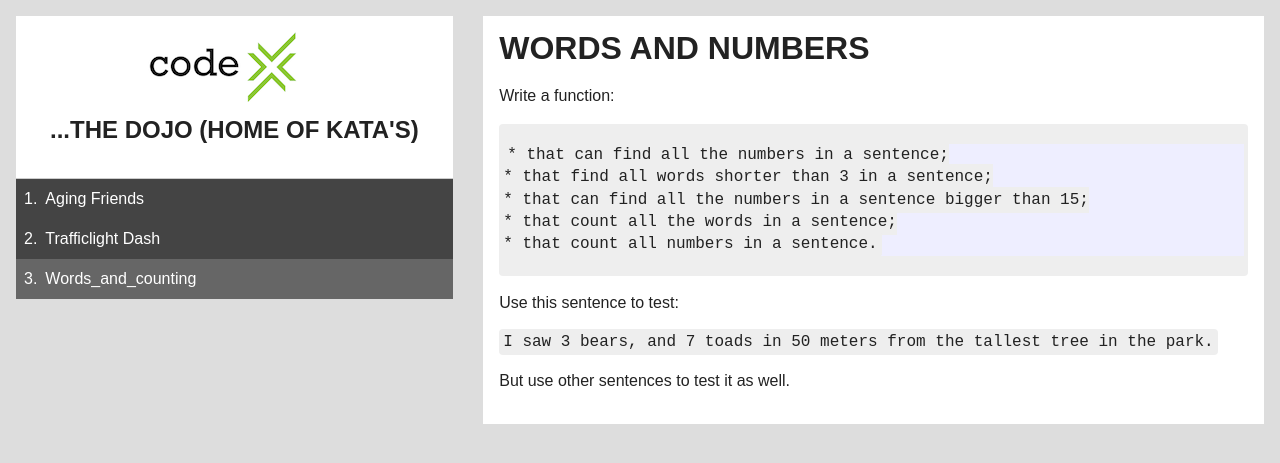
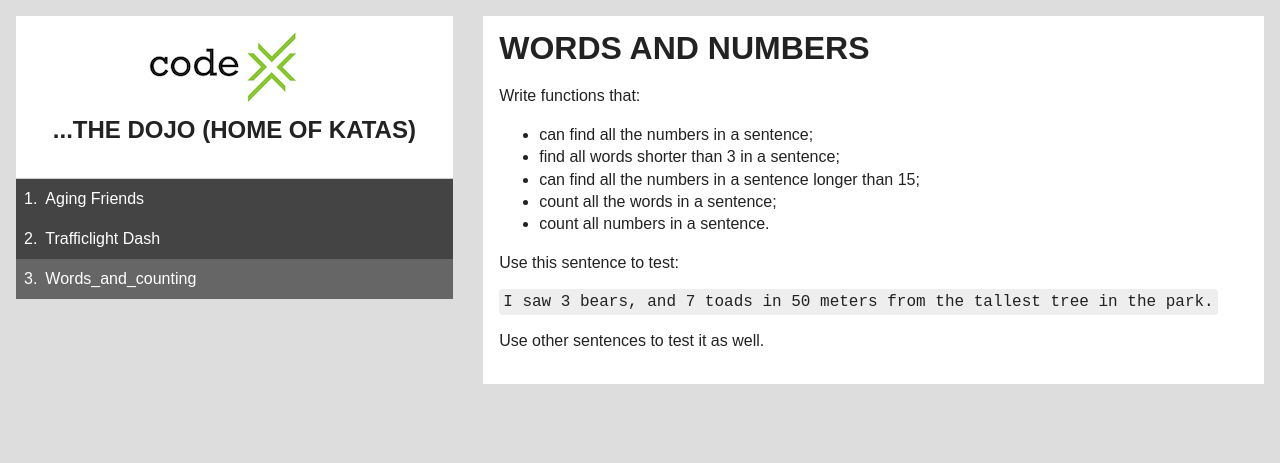
Before and after one commit to codex-academy/The-Dojo, a Jekyll site: the page built from _posts/2016-04-01-words_and_counting.md, in a window 1280 px wide. Shown: the top 463 px of the page. Built offline with Jekyll 4.4.1, drawn with Linux system fonts in a browser that asks for light colours.

Commit message:
Style tweaks

```diff
--- a/_config.yml
+++ b/_config.yml
@@ -6,7 +6,7 @@
 # 'jekyll serve'. If you change this file, please restart the server process.
 
 # Site settings
-title: ...the Dojo (home of Kata's)
+title: ...the Dojo (home of Katas)
 
 # Build settings
 markdown: kramdown
--- a/_posts/2016-04-01-words_and_counting.md
+++ b/_posts/2016-04-01-words_and_counting.md
@@ -4,16 +4,16 @@ layout: default
 
 # Words and numbers
 
-Write a function:
+Write functions that:
 
-    * that can find all the numbers in a sentence;
-    * that find all words shorter than 3 in a sentence;
-    * that can find all the numbers in a sentence bigger than 15;
-    * that count all the words in a sentence;
-    * that count all numbers in a sentence.
+* can find all the numbers in a sentence;
+* find all words shorter than 3 in a sentence;
+* can find all the numbers in a sentence longer than 15;
+* count all the words in a sentence;
+* count all numbers in a sentence.
 
 Use this sentence to test:
 
 `I saw 3 bears, and 7 toads in 50 meters from the tallest tree in the park.`
 
-But use other sentences to test it as well.
+Use other sentences to test it as well.
```
Also changed, not shown: _posts/2016-04-01-aging-friends.md (+3 -3 lines), _posts/2016-04-01-trafficlight-dash.md (+3 -3 lines), index.md (+2 -2 lines).
